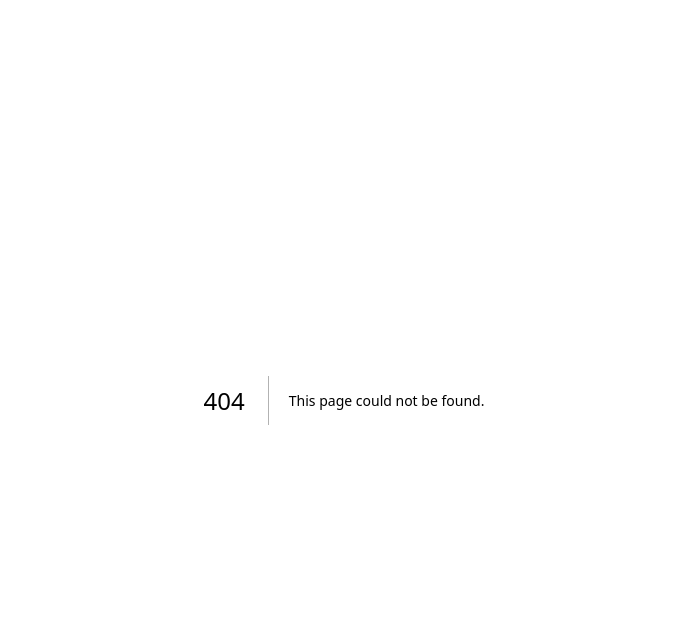
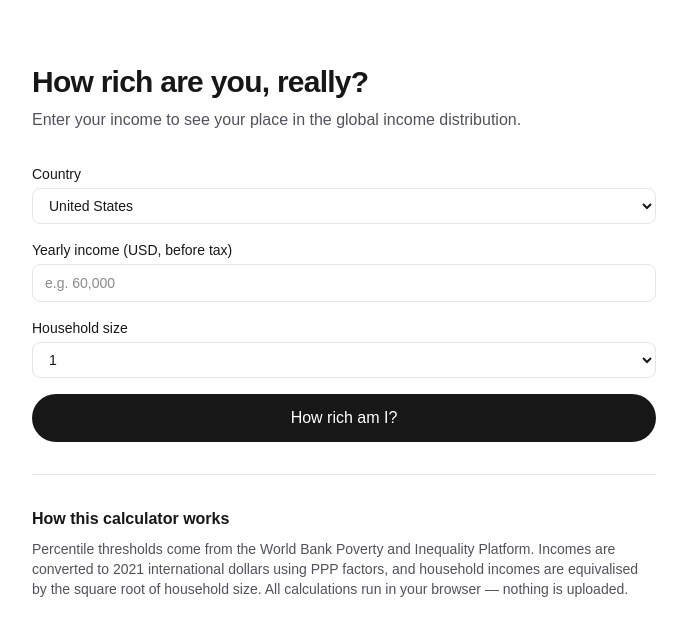
Before and after one commit to codesquare-dev/tiny-tests, a Next.js app: page /income-percentile in a window 1280 px wide. Before the commit this address had no page. Shown: the top 636 px of the page, without its empty margins (296-983 px from the left). Built offline with nearby package versions, Linux system fonts and the light colour scheme.

Commit message:
feat: add income percentile calculator page

```diff
--- /dev/null
+++ b/src/app/income-percentile/page.tsx
@@ -0,0 +1,31 @@
+import type { Metadata } from "next";
+import { IncomeForm } from "@/components/IncomeForm";
+
+export const metadata: Metadata = {
+  title: "How Rich Am I? Global Income Percentile Calculator",
+  description:
+    "Enter your yearly income and see where you stand among 8 billion people. Free, instant, based on World Bank data.",
+};
+
+export default function Page() {
+  return (
+    <main className="mx-auto flex w-full max-w-2xl flex-1 flex-col gap-8 px-6 py-16">
+      <div className="flex flex-col gap-2">
+        <h1 className="text-3xl font-bold tracking-tight">How rich are you, really?</h1>
+        <p className="text-zinc-600 dark:text-zinc-400">
+          Enter your income to see your place in the global income distribution.
+        </p>
+      </div>
+      <IncomeForm />
+      <section className="flex flex-col gap-2 border-t border-black/10 pt-8 text-sm text-zinc-600 dark:border-white/15 dark:text-zinc-400">
+        <h2 className="text-base font-semibold text-foreground">How this calculator works</h2>
+        <p>
+          Percentile thresholds come from the World Bank Poverty and Inequality Platform.
+          Incomes are converted to 2021 international dollars using PPP factors, and household
+          incomes are equivalised by the square root of household size. All calculations run
+          in your browser — nothing is uploaded.
+        </p>
+      </section>
+    </main>
+  );
+}
--- /dev/null
+++ b/src/components/IncomeForm.tsx
@@ -0,0 +1,89 @@
+"use client";
+import { useState } from "react";
+import countries from "../../data/countries.json";
+import global from "../../data/global.json";
+import { equivalise, lookupPercentile, toIntlDollars } from "@/lib/percentile";
+import type { CountryData, GlobalData } from "@/lib/types";
+import { ResultCard } from "./ResultCard";
+
+const countryList = countries as CountryData[];
+const globalData = global as GlobalData;
+
+export type Verdict = {
+  globalPercentile: number;
+  countryPercentile: number;
+  countryName: string;
+};
+
+export function IncomeForm() {
+  const [code, setCode] = useState("USA");
+  const [income, setIncome] = useState("");
+  const [household, setHousehold] = useState(1);
+  const [verdict, setVerdict] = useState<Verdict | null>(null);
+
+  const country = countryList.find((c) => c.code === code)!;
+
+  function calculate(e: React.SubmitEvent) {
+    e.preventDefault();
+    const amount = Number(income.replaceAll(",", ""));
+    if (!Number.isFinite(amount) || amount <= 0) return;
+    const intl = toIntlDollars(equivalise(amount, household), country.pppFactor);
+    setVerdict({
+      globalPercentile: lookupPercentile(intl, globalData.percentiles),
+      countryPercentile: lookupPercentile(intl, country.percentiles),
+      countryName: country.name,
+    });
+  }
+
+  return (
+    <div>
+      <form onSubmit={calculate} className="flex flex-col gap-4">
+        <label className="flex flex-col gap-1 text-sm font-medium">
+          Country
+          <select
+            value={code}
+            onChange={(e) => setCode(e.target.value)}
+            className="rounded-lg border border-black/10 px-3 py-2 dark:border-white/15 dark:bg-black"
+          >
+            {countryList.map((c) => (
+              <option key={c.code} value={c.code}>
+                {c.name}
+              </option>
+            ))}
+          </select>
+        </label>
+        <label className="flex flex-col gap-1 text-sm font-medium">
+          Yearly income ({country.currency}, before tax)
+          <input
+            inputMode="numeric"
+            value={income}
+            onChange={(e) => setIncome(e.target.value)}
+            placeholder="e.g. 60,000"
+            className="rounded-lg border border-black/10 px-3 py-2 dark:border-white/15 dark:bg-black"
+          />
+        </label>
+        <label className="flex flex-col gap-1 text-sm font-medium">
+          Household size
+          <select
+            value={household}
+            onChange={(e) => setHousehold(Number(e.target.value))}
+            className="rounded-lg border border-black/10 px-3 py-2 dark:border-white/15 dark:bg-black"
+          >
+            {[1, 2, 3, 4, 5, 6].map((n) => (
+              <option key={n} value={n}>
+                {n}
+              </option>
+            ))}
+          </select>
+        </label>
+        <button
+          type="submit"
+          className="rounded-full bg-foreground px-5 py-3 font-medium text-background hover:bg-[#383838] dark:hover:bg-[#ccc]"
+        >
+          How rich am I?
+        </button>
+      </form>
+      {verdict && <ResultCard verdict={verdict} />}
+    </div>
+  );
+}
--- /dev/null
+++ b/src/components/ResultCard.tsx
@@ -0,0 +1,37 @@
+import { peopleBelow } from "@/lib/percentile";
+import type { Verdict } from "./IncomeForm";
+
+export function ResultCard({ verdict }: { verdict: Verdict }) {
+  const shareUrl = `/income-percentile/r/${verdict.globalPercentile}/`;
+  const billions = (peopleBelow(verdict.globalPercentile) / 1e9).toFixed(1);
+  return (
+    <section aria-label="result" className="mt-8 flex flex-col gap-3 rounded-xl border border-black/10 p-6 dark:border-white/15">
+      <p className="text-3xl font-bold">
+        You earn more than {verdict.globalPercentile}% of the world 🌍
+      </p>
+      <p className="text-lg">
+        Top {100 - verdict.countryPercentile}% in {verdict.countryName}
+      </p>
+      <p className="text-zinc-600 dark:text-zinc-400">
+        That is about {billions} billion people earning less than you.
+      </p>
+      <div className="flex gap-3 pt-2">
+        <a
+          className="rounded-full border border-black/10 px-4 py-2 text-sm font-medium hover:bg-black/[.04] dark:border-white/15 dark:hover:bg-white/[.08]"
+          href={`https://twitter.com/intent/tweet?url=${encodeURIComponent(shareUrl)}&text=${encodeURIComponent(`I earn more than ${verdict.globalPercentile}% of the world 🌍 Where do you stand?`)}`}
+          target="_blank"
+          rel="noopener noreferrer"
+        >
+          Share on X
+        </a>
+        <button
+          type="button"
+          className="rounded-full border border-black/10 px-4 py-2 text-sm font-medium hover:bg-black/[.04] dark:border-white/15 dark:hover:bg-white/[.08]"
+          onClick={() => navigator.clipboard.writeText(new URL(shareUrl, location.origin).href)}
+        >
+          Copy link
+        </button>
+      </div>
+    </section>
+  );
+}
```
